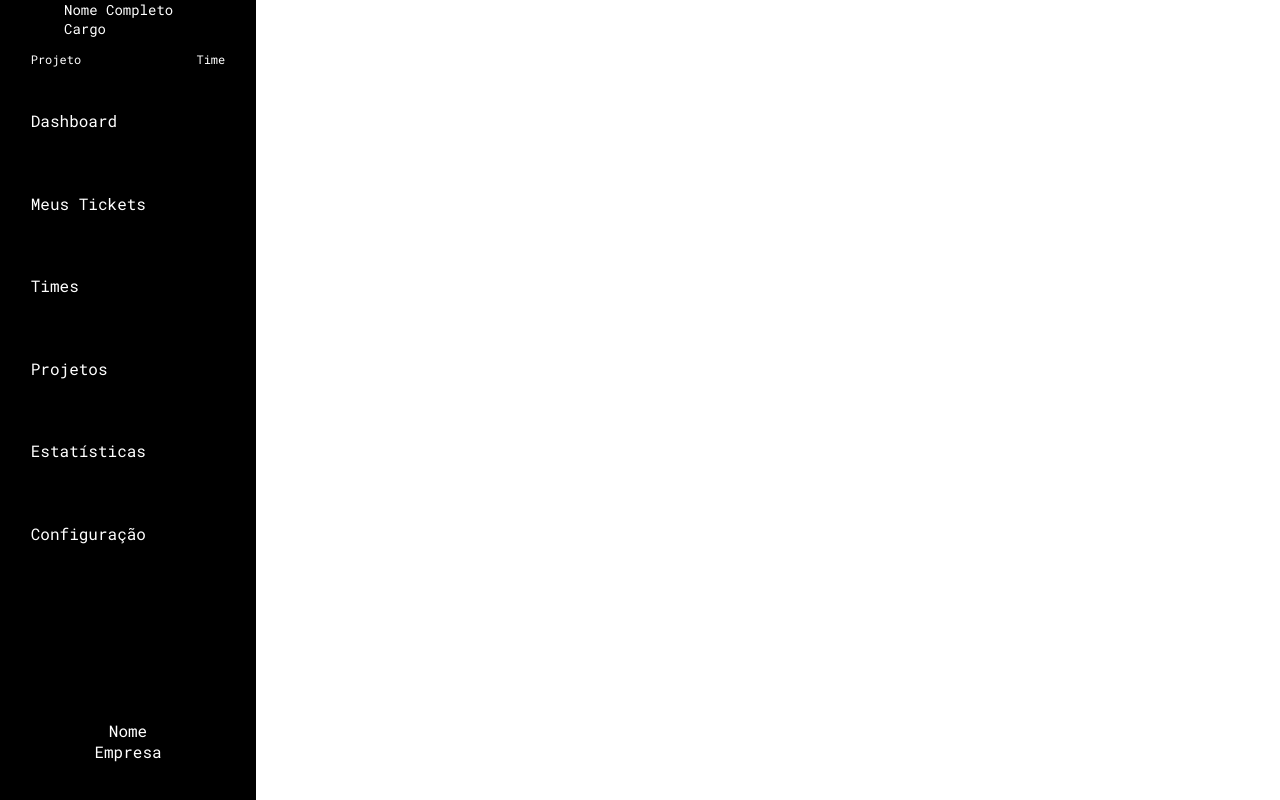
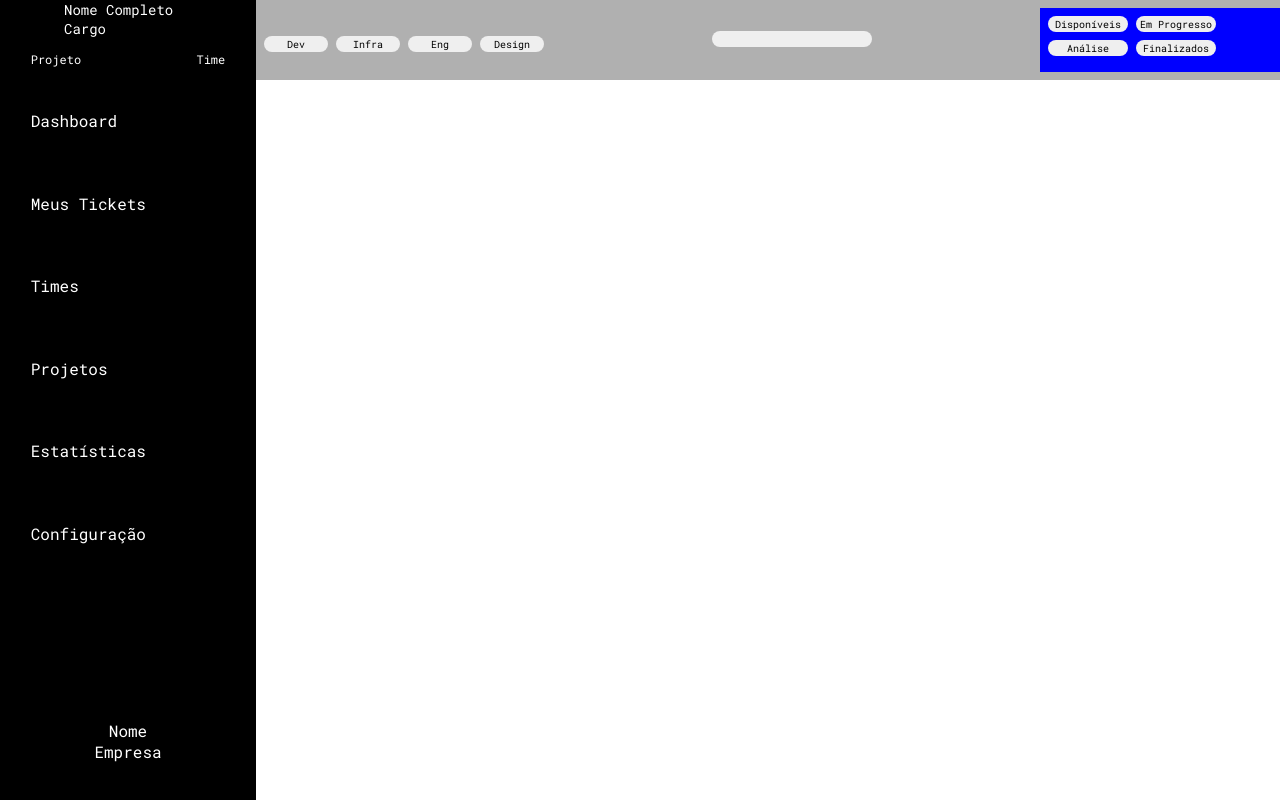
Before and after one commit to Feiticeiros-do-morango/Gerenciador-de-Tickets, a Vue app: page / in a window 1280 px wide. Shown: the top 800 px of the page. Built offline with nearby package versions, Linux system fonts and the light colour scheme.

Commit message:
Alterações no Dashboard

```diff
--- a/src/components/Menu.vue
+++ b/src/components/Menu.vue
@@ -2,19 +2,22 @@
     <div class="container">
         <div class="tecnologia">
             <ul>
-                <li>Dev</li>
-                <li>Infra</li>
-                <li>Eng</li>
-                <li>Design</li>
+                <button><li>Dev</li></button>
+                <button><li>Infra</li></button>
+                <button><li>Eng</li></button>
+              <button> <li>Design</li></button>
+
             </ul>
         </div>
+        <div class="pesquisa">
         <button></button>
+        </div>
         <div class="andamento">
             <ul>
-                <li>Disponíveis</li>
-                <li>Em Progresso</li>
-                <li>Análise</li>
-                <li>Finalizados</li>
+               <button><li>Disponíveis</li></button>
+                <button><li>Em Progresso</li></button>
+                <button><li>Análise</li></button>
+               <button><li>Finalizados</li></button>
             </ul>
         </div>
     </div>
@@ -28,6 +31,51 @@ export default {
 
 <style scoped>
 .container{
-    background-color: gray;
+    background-color:#B0B0B0;
+    width: 100%;
+    height: 10vh;
+     display: flex;
+     justify-content: space-between;
+     align-items: center;
+}
+.tecnologia button{
+width: 8vh;
+height: 2vh;
+margin-left: 1vh;
+margin-top:1vh;
+border-radius:5vh ;
+border: none;
+font-family: 'Roboto Mono';
+font-size: 10px;
+}
+.pesquisa button{
+    width: 20vh;
+    height: 2vh;
+    border: none;
+    border-radius: 5vh;
+}
+
+.tecnologia ul{
+     list-style: none;
+
+}
+.andamento{
+    background: blue;
+    height: 8vh;
+    width: 30vh;
+}
+.andamento button{
+width: 10vh;
+height: 2vh;
+font-size: 10px;
+margin-left: 1vh;
+margin-top:1vh;
+border-radius:5vh ;
+flex-direction: row;
+border: none;
+font-family: 'Roboto Mono';
+}
+.andamento ul{
+     list-style: none;
 }
 </style>
--- a/src/components/shared/Navbar.vue
+++ b/src/components/shared/Navbar.vue
@@ -42,7 +42,7 @@ export default {};
   font-size: 12px;
 }
 .navbar {
-  width: 20%;
+
   height: 100vh;
   font-family: 'Roboto Mono';
   font-size: 16px;
--- a/src/views/Dashboard.vue
+++ b/src/views/Dashboard.vue
@@ -1,18 +1,45 @@
 <template>
-<div class="components">
+<div class="component">
+
+  <div class="navbar">
   <Navbar />
-  <Menu  />
   </div>
+
+  <div class="menu">
+  <Menu />
+  </div>
+
+  </div>
+
+
 </template>
 <script>
 import Navbar from "@/components/shared/Navbar.vue";
 import Menu from "@/components/Menu.vue"
 export default {
-  components: { Navbar,Menu },
+  components: { Navbar,Menu}
 };
 </script>
 <style scoped>
 *{
   margin: 0;
 }
+.component{
+  display: flex;
+
+  position: relative;
+
+}
+.menu{
+  width: 80%;
+
+
+
+
+}
+.navbar{
+ height: 100vh;
+ width: 20vw;
+
+}
 </style>
```
